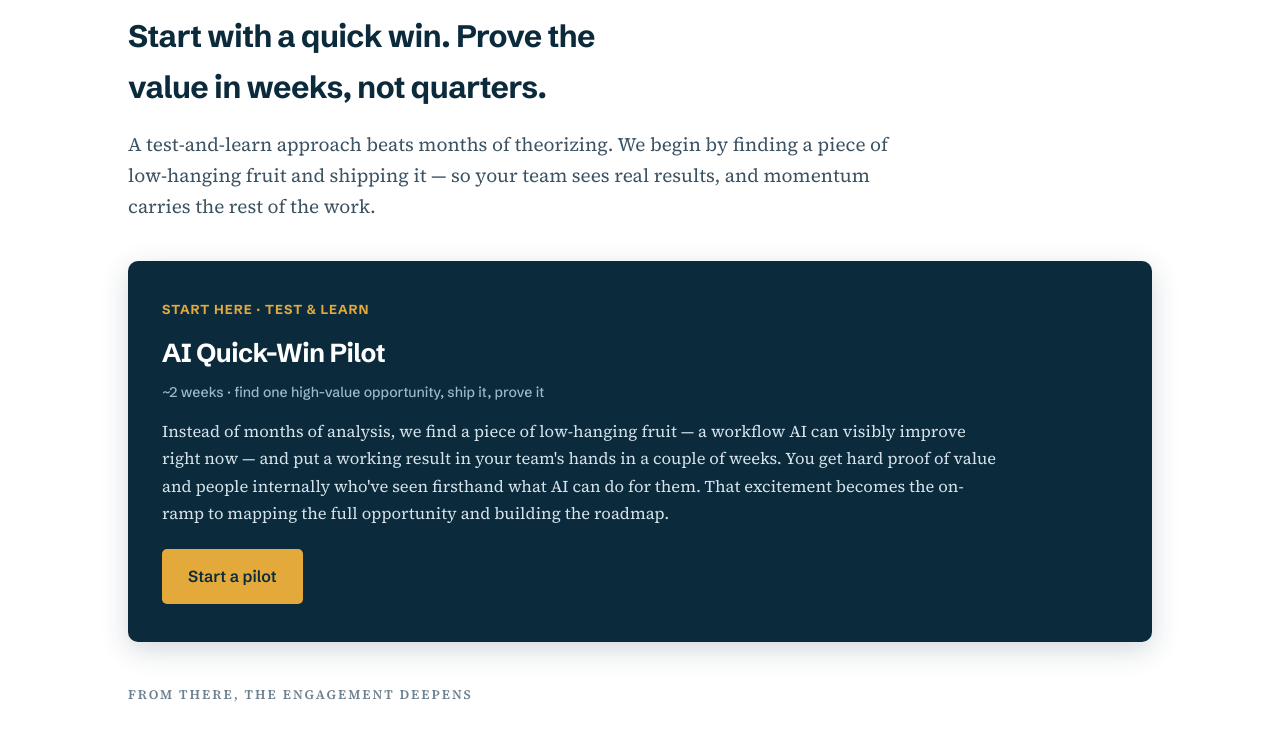
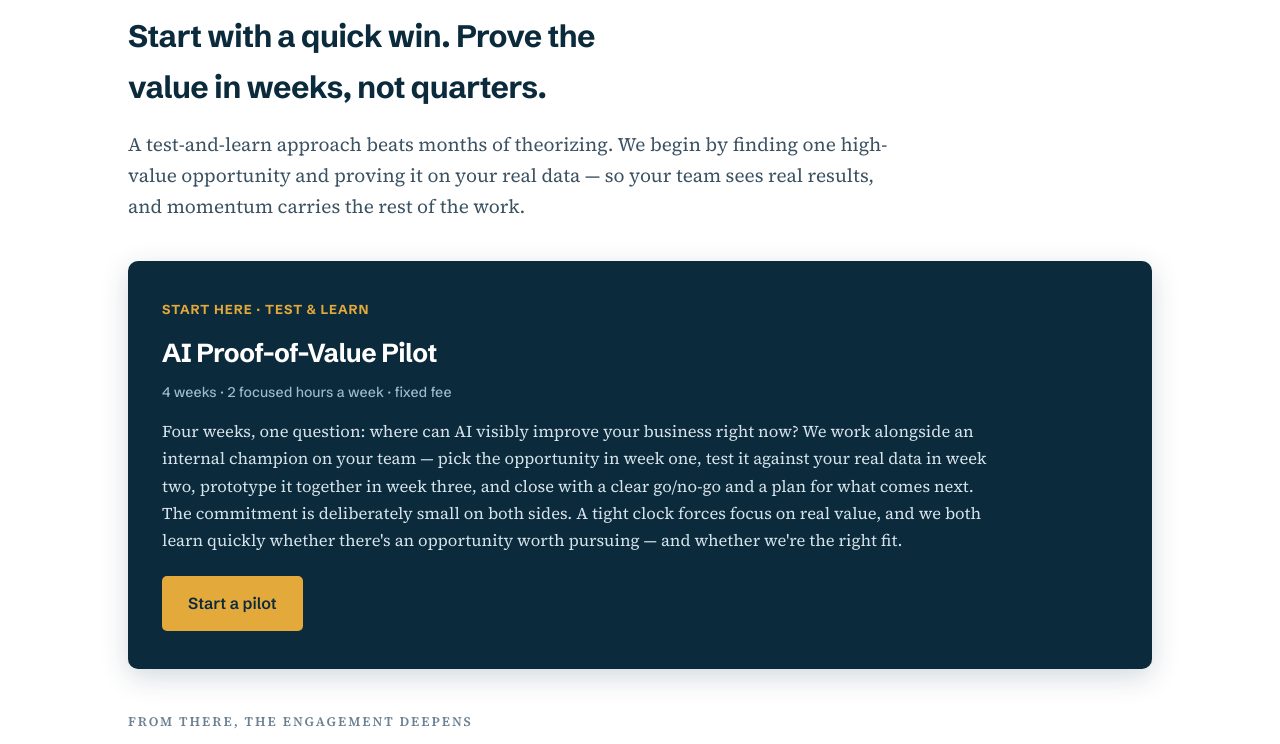
Before and after one commit to rsweha/pacificanalysts-website, a plain HTML site: page services.html in a window 1280 px wide. Shown: the part 590-1334 px from the top of the page. Drawn offline with Linux system fonts and the light colour scheme.

Commit message:
Services: four-week Proof-of-Value Pilot
Co-Authored-By: Claude Opus 5.5 <noreply@anthropic.com>

```diff
--- a/services.html
+++ b/services.html
@@ -136,13 +136,13 @@
 <section><div class="wrap">
   <div class="eyebrow">Where to start</div>
   <h2>Start with a quick win. Prove the value in weeks, not quarters.</h2>
-  <p class="lead">A test-and-learn approach beats months of theorizing. We begin by finding a piece of low-hanging fruit and shipping it — so your team sees real results, and momentum carries the rest of the work.</p>
+  <p class="lead">A test-and-learn approach beats months of theorizing. We begin by finding one high-value opportunity and proving it on your real data — so your team sees real results, and momentum carries the rest of the work.</p>
 
   <div class="offer featured">
     <div class="tag">Start here · Test &amp; learn</div>
-    <h3>AI Quick-Win Pilot</h3>
-    <div class="meta">~2 weeks · find one high-value opportunity, ship it, prove it</div>
-    <p>Instead of months of analysis, we find a piece of low-hanging fruit — a workflow AI can visibly improve right now — and put a working result in your team's hands in a couple of weeks. You get hard proof of value and people internally who've seen firsthand what AI can do for them. That excitement becomes the on-ramp to mapping the full opportunity and building the roadmap.</p>
+    <h3>AI Proof-of-Value Pilot</h3>
+    <div class="meta">4 weeks · 2 focused hours a week · fixed fee</div>
+    <p>Four weeks, one question: where can AI visibly improve your business right now? We work alongside an internal champion on your team — pick the opportunity in week one, test it against your real data in week two, prototype it together in week three, and close with a clear go/no-go and a plan for what comes next. The commitment is deliberately small on both sides. A tight clock forces focus on real value, and we both learn quickly whether there's an opportunity worth pursuing — and whether we're the right fit.</p>
     <a href="contact.html" class="btn primary">Start a pilot</a>
   </div>
 
@@ -215,7 +215,7 @@
   <div class="band">
     <div>
       <h2>Not sure which engagement fits?</h2>
-      <p>Most clients start with a two-week quick-win pilot — the lowest-risk way to prove value. Tell us where you are and we'll help you find your first win.</p>
+      <p>Most clients start with a four-week Proof-of-Value Pilot — the lowest-risk way to prove value. Tell us where you are and we'll help you find your first win.</p>
     </div>
     <a href="contact.html" class="btn primary">Get in touch</a>
   </div>
```
